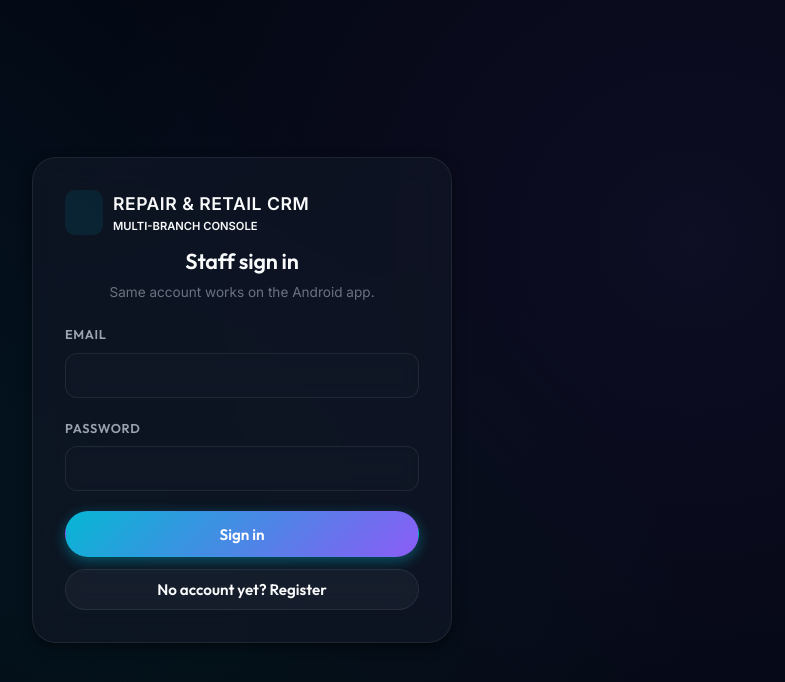
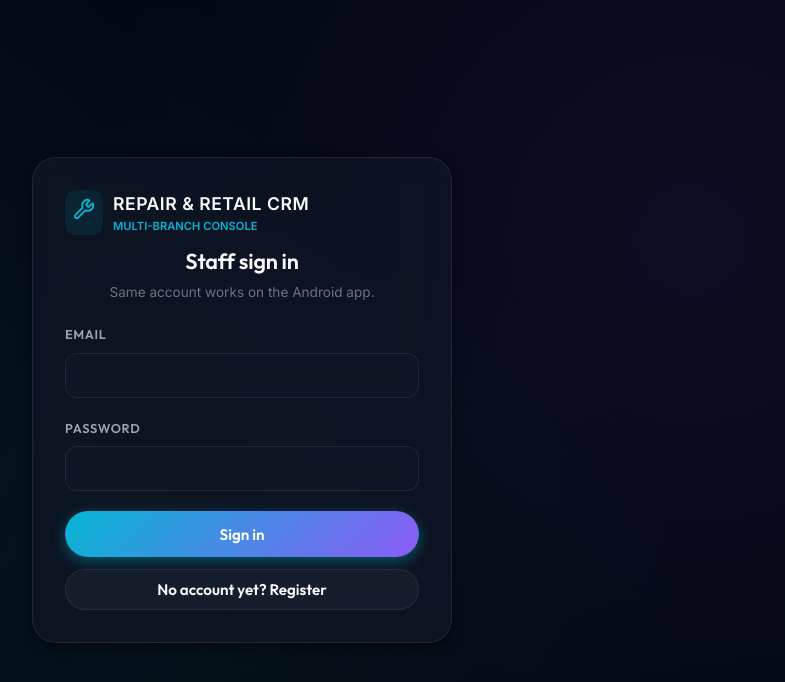
Before and after one commit to ryuuflores2006-crypto/inventory-system, a Next.js app in the folder web-dashboard/: page / in a window 1280 px wide. Shown: the top 682 px of the page, without its empty margins (398-1183 px from the left). Built offline with nearby package versions, Linux system fonts and the light colour scheme; no server answers.

Commit message:
Add legacy color variables back to globals.css to fix missing icons

```diff
--- a/web-dashboard/src/app/globals.css
+++ b/web-dashboard/src/app/globals.css
@@ -27,6 +27,16 @@
   --accent-emerald: #10b981;
   --accent-amber: #f59e0b;
   --accent-rose: #f43f5e;
+
+  /* Legacy aliases for page.tsx inline styles */
+  --color-primary: var(--accent-cyan);
+  --color-primary-hover: var(--accent-cyan-hover);
+  --color-primary-soft: var(--accent-cyan-glow);
+  --color-success: var(--accent-emerald);
+  --color-warning: var(--accent-amber);
+  --color-danger: var(--accent-rose);
+  --color-info: var(--accent-cyan);
+  --color-violet: var(--accent-violet);
 
   /* Radii & Shadows */
   --radius-sm: 8px;
```
